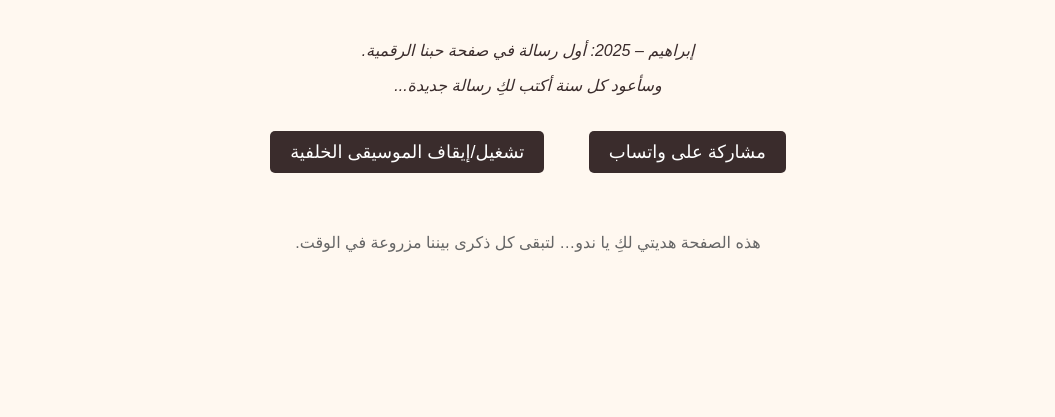
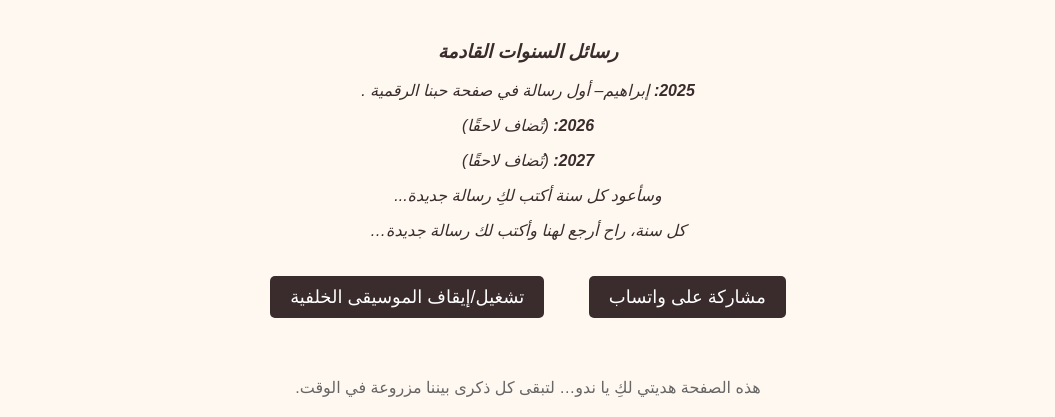
Before and after one commit to Aber962/nado-birthday, a plain HTML site: page index.html in a window 1280 px wide. Shown: the part 1511-1928 px from the top of the page, without its empty margins (112-1167 px from the left). Before the commit the page ends 1783 px from the top, so only its background shows below. Drawn offline with Linux system fonts and the light colour scheme.

Commit message:
index.html

```diff
--- a/index.html
+++ b/index.html
@@ -90,10 +90,17 @@
     </video>
   </div>
 
-  <div class="yearly-message">
-    <p>إبراهيم – 2025: أول رسالة في صفحة حبنا الرقمية.</p>
-    <p>وسأعود كل سنة أكتب لكِ رسالة جديدة...</p>
-  </div>
+<div class="yearly-message">
+    <h3>رسائل السنوات القادمة</h3>
+    <p><strong>2025:</strong>  إبراهيم– أول رسالة في صفحة حبنا الرقمية .</p>
+    <p><strong>2026:</strong> (تُضاف لاحقًا)</p>
+    <p><strong>2027:</strong> (تُضاف لاحقًا)</p>
+  <p><em>وسأعود كل سنة أكتب لكِ رسالة جديدة...</em></p>
+    <p>كل سنة، راح أرجع لهنا وأكتب لك رسالة جديدة…</p>
+</div>
+
+
+
 
   <div>
     <button class="share-button" onclick="shareWhatsApp()">مشاركة على واتساب</button>
@@ -111,12 +118,7 @@
   </footer>
 
   <script>
-    function shareWhatsApp() {
-      var text = encodeURIComponent("عيد ميلاد سعيد يا ندو! هذه صفحتي المميزة لكِ - من إبراهيم");
-      var url = encodeURIComponent(window.location.href);
-      var whatsappUrl = "https://wa.me/?text=" + text + "%20" + url;
-      window.open(whatsappUrl, "_blank");
-    }
+
 
     function toggleMusic() {
       var music = document.getElementById("bgMusic");
```
